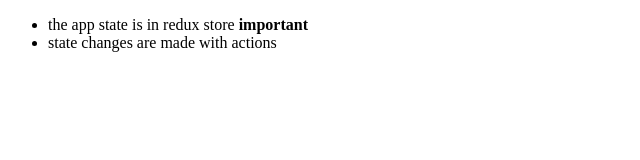
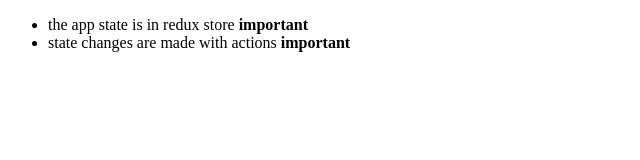
Before and after one commit to m8tja/Full-Stack-Helsinki, a React (Create React App) app in the folder part6/notes/: page / in a window 1280 px wide. Shown: the top 160 px of the page, without its empty margins (0-640 px from the left). Built offline with nearby package versions, Linux system fonts and the light colour scheme.

Commit message:
noteReducer & noteReducer test

```diff
--- a/part6/notes/package.json
+++ b/part6/notes/package.json
@@ -35,5 +35,8 @@
       "last 1 firefox version",
       "last 1 safari version"
     ]
+  },
+  "devDependencies": {
+    "deep-freeze": "^0.0.1"
   }
 }
--- a/part6/notes/src/App.js
+++ b/part6/notes/src/App.js
@@ -1,13 +1,5 @@
 import { createStore } from "redux"
-
-const noteReducer = (state = [], action) => {
-  if (action.type === "NEW_NOTE") {
-    state.push(action.payload)
-    return state
-  }
-
-  return state
-}
+import noteReducer from "./reducers/noteReducer"
 
 const store = createStore(noteReducer)
 
@@ -29,6 +21,13 @@ store.dispatch({
   }
 })
 
+store.dispatch({
+  type: "TOGGLE_IMPORTANCE",
+  payload: {
+    id: 2
+  }
+})
+
 const App = () => {
   return(
     <div>
--- a/part6/notes/src/index.js
+++ b/part6/notes/src/index.js
@@ -1,7 +1,6 @@
 import React from 'react';
 import ReactDOM from 'react-dom/client';
 import App from './App';
-import reportWebVitals from './reportWebVitals';
 
 const root = ReactDOM.createRoot(document.getElementById('root'));
 root.render(
@@ -9,8 +8,3 @@ root.render(
     <App />
   </React.StrictMode>
 );
-
-// If you want to start measuring performance in your app, pass a function
-// to log results (for example: reportWebVitals(console.log))
-// or send to an analytics endpoint. Learn more: https://bit.ly/CRA-vitals
-reportWebVitals();
--- /dev/null
+++ b/part6/notes/src/reducers/noteReducer.js
@@ -0,0 +1,21 @@
+const noteReducer = (state = [], action) => {
+  switch(action.type) {
+    case "NEW_NOTE":
+      return state.concat(action.payload) //[...state, action.payload]
+    case "TOGGLE_IMPORTANCE": {
+      const id = action.payload.id
+      const noteToChange = state.find(n => n.id === id)
+      const changedNote = {
+        ...noteToChange,
+        important: !noteToChange.important
+      }
+      return state.map(note =>
+        note.id !== id ? note : changedNote
+      )
+    }
+    default:
+      return state
+  }
+}
+
+export default noteReducer
```
Also changed, not shown: 2 other files (tests, documents, lock files or other folders).
